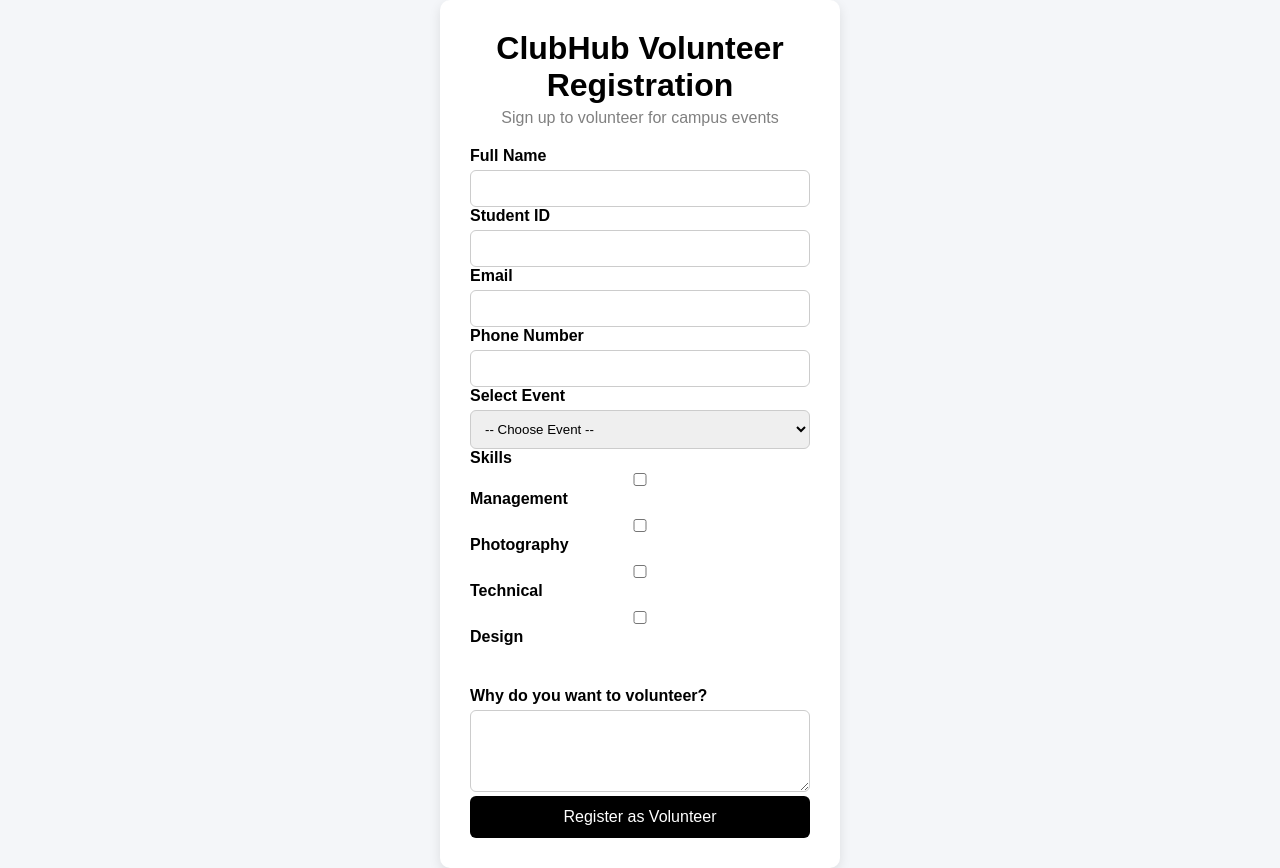
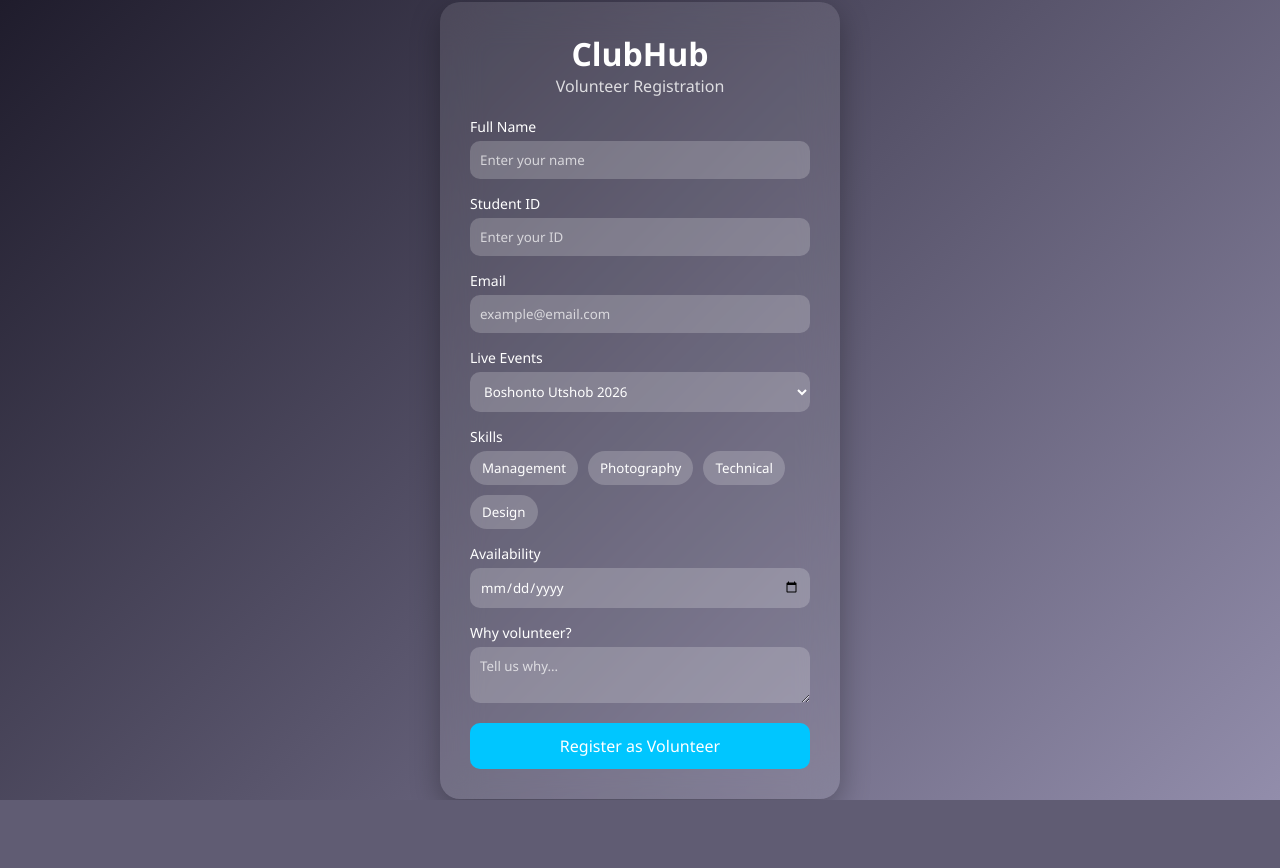
Before and after one commit to moontashir01/ClubHub, a PHP site: page /volunteer.php in a window 1280 px wide. After the commit the page ends 800 px from the top, so only its background shows below. Run offline with PHP 8.4, Linux system fonts and the light colour scheme; data comes from the database, SQL or seed files in the repository; both versions use the stored data as it was after the commit.

Commit message:
graphical changes

```diff
--- /dev/null
+++ b/conn.php
@@ -0,0 +1,12 @@
+<?php
+    $db_server = 'localhost';
+    $db_user = 'root';
+    $db_pass = '';
+    $db_name = 'clubhub';
+    $conn  = '';
+    try{
+        $conn = mysqli_connect($db_server,$db_user,$db_pass,$db_name);
+    }catch(mysqli_sql_exception){
+        echo"Not Connected";
+    }
+?>
--- /dev/null
+++ b/script.js
@@ -0,0 +1,44 @@
+const skills = document.querySelectorAll(".skill");
+const popup = document.getElementById("popup");
+const form = document.getElementById("volunteerForm");
+
+let selectedSkills = [];
+
+// Toggle skill buttons
+skills.forEach(skill => {
+    skill.addEventListener("click", () => {
+        skill.classList.toggle("active");
+
+        const skillName = skill.textContent;
+
+        if (selectedSkills.includes(skillName)) {
+            selectedSkills = selectedSkills.filter(s => s !== skillName);
+        } else {
+            selectedSkills.push(skillName);
+        }
+    });
+});
+
+// Form submit
+form.addEventListener("submit", function(e) {
+    e.preventDefault();
+
+    const name = document.getElementById("name").value;
+    const id = document.getElementById("studentId").value;
+    const email = document.getElementById("email").value;
+    const event = document.getElementById("event").value;
+
+    if (!name || !id || !email || !event) {
+        alert("Please fill all required fields");
+        return;
+    }
+
+    popup.classList.add("show");
+
+    setTimeout(() => {
+        popup.classList.remove("show");
+    }, 3000);
+
+    form.reset();
+    skills.forEach(skill => skill.classList.remove("active"));
+});
--- a/styles.css
+++ b/styles.css
@@ -2,66 +2,144 @@
     margin: 0;
     padding: 0;
     box-sizing: border-box;
-    font-family: Arial, sans-serif;
+    font-family: 'Segoe UI', sans-serif;
 }
 
 body {
-    background-color: #f4f6f9;
+    height: 100vh;
+    background: linear-gradient(135deg, #1f1c2c, #928dab);
     display: flex;
     justify-content: center;
     align-items: center;
-    min-height: 100vh;
 }
 
 .container {
-    background: white;
+    width: 400px;
+}
+
+.card {
+    background: rgba(255,255,255,0.1);
+    backdrop-filter: blur(20px);
     padding: 30px;
-    width: 400px;
-    border-radius: 10px;
-    box-shadow: 0px 4px 12px rgba(0,0,0,0.1);
+    border-radius: 20px;
+    color: white;
+    box-shadow: 0 10px 30px rgba(0,0,0,0.3);
+    animation: fadeIn 1s ease;
 }
 
 h1 {
     text-align: center;
-    margin-bottom: 5px;
+    font-size: 32px;
 }
 
 .subtitle {
     text-align: center;
     margin-bottom: 20px;
-    color: gray;
+    opacity: 0.8;
+}
+
+.input-group {
+    margin-bottom: 15px;
 }
 
 label {
+    font-size: 14px;
     display: block;
     margin-bottom: 5px;
-    font-weight: bold;
 }
 
 input, select, textarea {
     width: 100%;
     padding: 10px;
-    border-radius: 6px;
-    border: 1px solid #ccc;
+    border-radius: 10px;
+    border: none;
+    outline: none;
+    background: rgba(255,255,255,0.2);
+    color: white;
 }
 
-.checkbox-group {
-    display: flex;
-    flex-direction: column;
-    gap: 5px;
+input::placeholder,
+textarea::placeholder {
+    color: rgba(255,255,255,0.7);
 }
 
-button {
+.skills-section {
+    margin-bottom: 15px;
+}
+
+.skills {
+    display: flex;
+    flex-wrap: wrap;
+    gap: 10px;
+}
+
+.skill {
+    padding: 8px 12px;
+    border-radius: 20px;
+    border: none;
+    cursor: pointer;
+    background: rgba(255,255,255,0.2);
+    color: white;
+    transition: 0.3s;
+}
+
+.skill:hover {
+    background: rgba(255,255,255,0.4);
+}
+
+.skill.active {
+    background: #00c6ff;
+}
+
+.submit-btn {
     width: 100%;
     padding: 12px;
-    background: black;
+    border-radius: 10px;
+    border: none;
+    background: #00c6ff;
     color: white;
-    border: none;
-    border-radius: 6px;
     font-size: 16px;
     cursor: pointer;
+    transition: 0.3s;
 }
 
-button:hover {
-    background: #333;
+.submit-btn:hover {
+    background: #0096c7;
 }
+
+.popup {
+    position: fixed;
+    bottom: 20px;
+    right: 20px;
+    background: #00c6ff;
+    padding: 15px 25px;
+    border-radius: 10px;
+    color: white;
+    opacity: 0;
+    transition: 0.5s;
+}
+
+.popup.show {
+    opacity: 1;
+}
+
+@keyframes fadeIn {
+    from {
+        opacity: 0;
+        transform: translateY(30px);
+    }
+    to {
+        opacity: 1;
+        transform: translateY(0);
+    }
+}
+#opt {
+    width: 100%;
+    padding: 12px;
+    border-radius: 10px;
+    border: none;
+    background: #1e1e2f;
+    color: white;
+    font-size: 15px;
+    outline: none;
+}
--- a/volunteer.php
+++ b/volunteer.php
@@ -1,67 +1,88 @@
+<?php
+    include 'conn.php';
+?>
 <!DOCTYPE html>
 <html lang="en">
 <head>
     <meta charset="UTF-8">
     <meta name="viewport" content="width=device-width, initial-scale=1.0">
-    <title>Volunteer Form | ClubHub</title>
+    <title>ClubHub Volunteer</title>
     <link rel="stylesheet" href="styles.css">
 </head>
 <body>
 
+<div class="background"></div>
+
 <div class="container">
-    <h1>ClubHub Volunteer Registration</h1>
-    <p class="subtitle">Sign up to volunteer for campus events</p>
 
-    <form action="volunteer.php" method="POST">
+    <div class="card">
+        <h1>ClubHub</h1>
+        <p class="subtitle">Volunteer Registration</p>
 
-        <div class="form-group">
+        <form id="volunteerForm">
+
+            <div class="input-group">
                 <label>Full Name</label>
-            <input type="text" name="name" required>
+                <input type="text" id="name" placeholder="Enter your name" required>
             </div>
 
-        <div class="form-group">
+            <div class="input-group">
                 <label>Student ID</label>
-            <input type="text" name="student_id" required>
+                <input type="text" id="studentId" placeholder="Enter your ID" required>
             </div>
 
-        <div class="form-group">
+            <div class="input-group">
                 <label>Email</label>
-            <input type="email" name="email" required>
+                <input type="email" id="email" placeholder="example@email.com" required>
             </div>
 
-        <div class="form-group">
-            <label>Phone Number</label>
-            <input type="tel" name="phone" required>
-        </div>
-
-        <div class="form-group">
-            <label>Select Event</label>
-            <select name="event">
-                <option value="">-- Choose Event --</option>
-                <option>Tech Fest</option>
-                <option>Cultural Night</option>
-                <option>Science Fair</option>
-                <option>Orientation Program</option>
+            <div class="input-group">
+                <label>Live Events</label>
+                <select id="event">
+                    <?php
+                    $catagories = mysqli_query($conn,'Select * from events
+                                                where event_availablity = 1');
+                    while($c = mysqli_fetch_array($catagories)){
+                    ?>
+                    <option id="opt" value="<?php echo $c['event_id'] ?>"><?php echo $c['event_name'] ?></option>
+                    <?php } ?>
                 </select>
             </div>
 
+            <div class="skills-section">
                 <label>Skills</label>
-        <div class="checkbox-group">
-            <label><input type="checkbox" name="skills[]" value="Management"> Management</label>
-            <label><input type="checkbox" name="skills[]" value="Photography"> Photography</label>
-            <label><input type="checkbox" name="skills[]" value="Technical"> Technical</label>
-            <label><input type="checkbox" name="skills[]" value="Design"> Design</label>
+                <div class="skills">
+                    <button type="button" class="skill">Management</button>
+                    <button type="button" class="skill">Photography</button>
+                    <button type="button" class="skill">Technical</button>
+                    <button type="button" class="skill">Design</button>
                 </div>
-        <br><br>
-        <div class="form-group">
-            <label>Why do you want to volunteer?</label>
-            <textarea name="reason" rows="4"></textarea>
             </div>
 
-        <button type="submit">Register as Volunteer</button>
+            <div class="input-group">
+                <label>Availability</label>
+                <input type="date" id="date">
+            </div>
+
+            <div class="input-group">
+                <label>Why volunteer?</label>
+                <textarea id="reason" placeholder="Tell us why..."></textarea>
+            </div>
+
+            <button type="submit" class="submit-btn">
+                Register as Volunteer
+            </button>
 
         </form>
+
     </div>
 
+</div>
+
+<div id="popup" class="popup">
+    Registration Successful!
+</div>
+
+<script src="script.js"></script>
 </body>
 </html>
```
Also changed, not shown: schema.sql (+7 -0 lines), README.md. Lines whose indentation alone changed are shown as unchanged.
